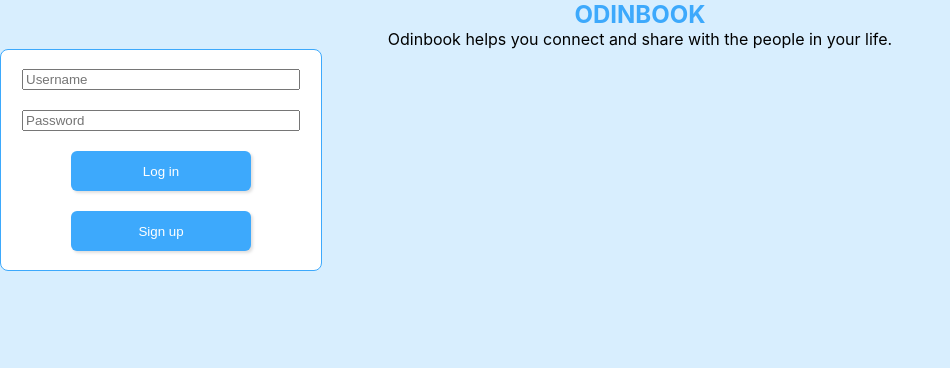
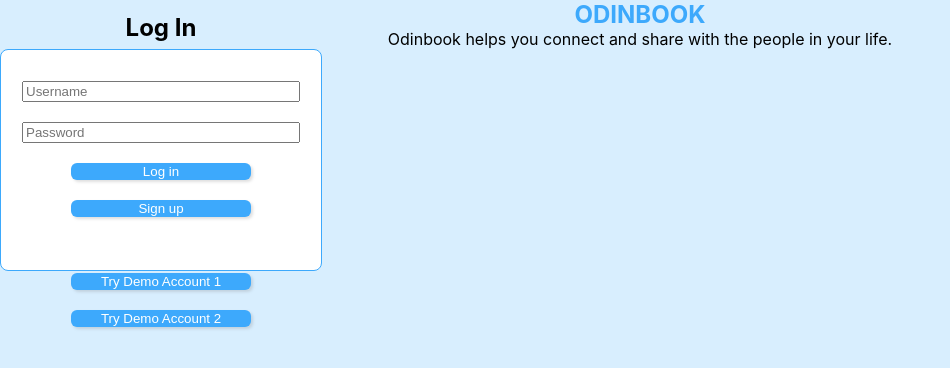
Before and after one commit to Wantonfury/odinbook, a React (Create React App) app in the folder client/: page / in a window 1280 px wide. Shown: the top 368 px of the page, without its empty margins (0-950 px from the left). Built offline with nearby package versions, Linux system fonts and the light colour scheme; no server answers.

Commit message:
Add shadows, demo accounts and title

```diff
--- a/client/src/components/LoginForm.js
+++ b/client/src/components/LoginForm.js
@@ -36,11 +36,23 @@ const LoginForm = ({ reload }) => {
   }
 
   return (
-    <form className="form form-border" onSubmit={handleSubmit}>
+    <form className="form form-border form-shadows" onSubmit={handleSubmit}>
+      <h2 className='login-page-title'>Log In</h2>
+
       <input type="text" name="username" placeholder="Username" onChange={handleChange} />
       <input type="password" name="password" placeholder="Password" onChange={handleChange} />
       <button className="btn" type="submit">Log in</button>
       <button className="btn" type="button">Sign up</button>
+
+      <hr style={{
+        width: '80%',
+        backgroundColor: 'rgba(128, 128, 128, 0.5)',
+        border: 'none',
+        height: '1px'
+      }} />
+
+      <button className='btn btn-short' type='button'>Try Demo Account 1</button>
+      <button className='btn btn-short' type='button'>Try Demo Account 2</button>
     </form>
   );
 }
```
